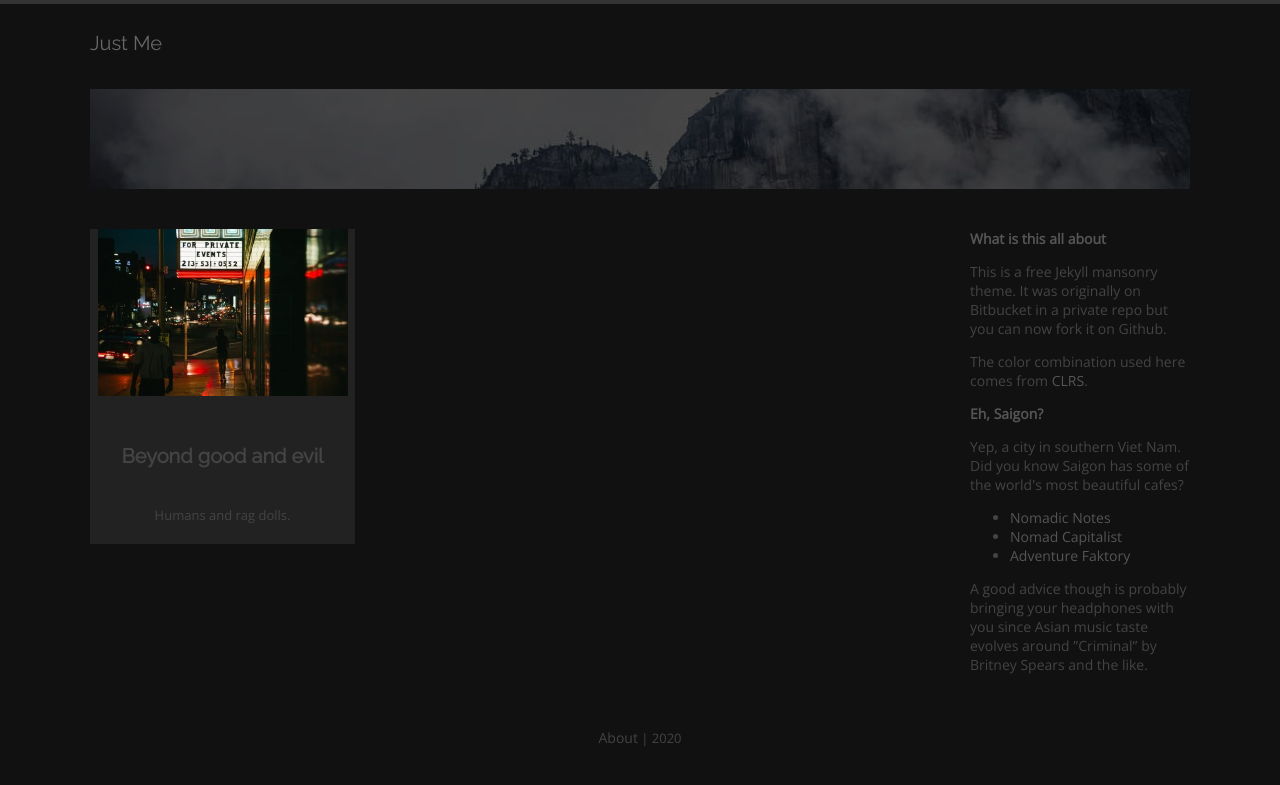
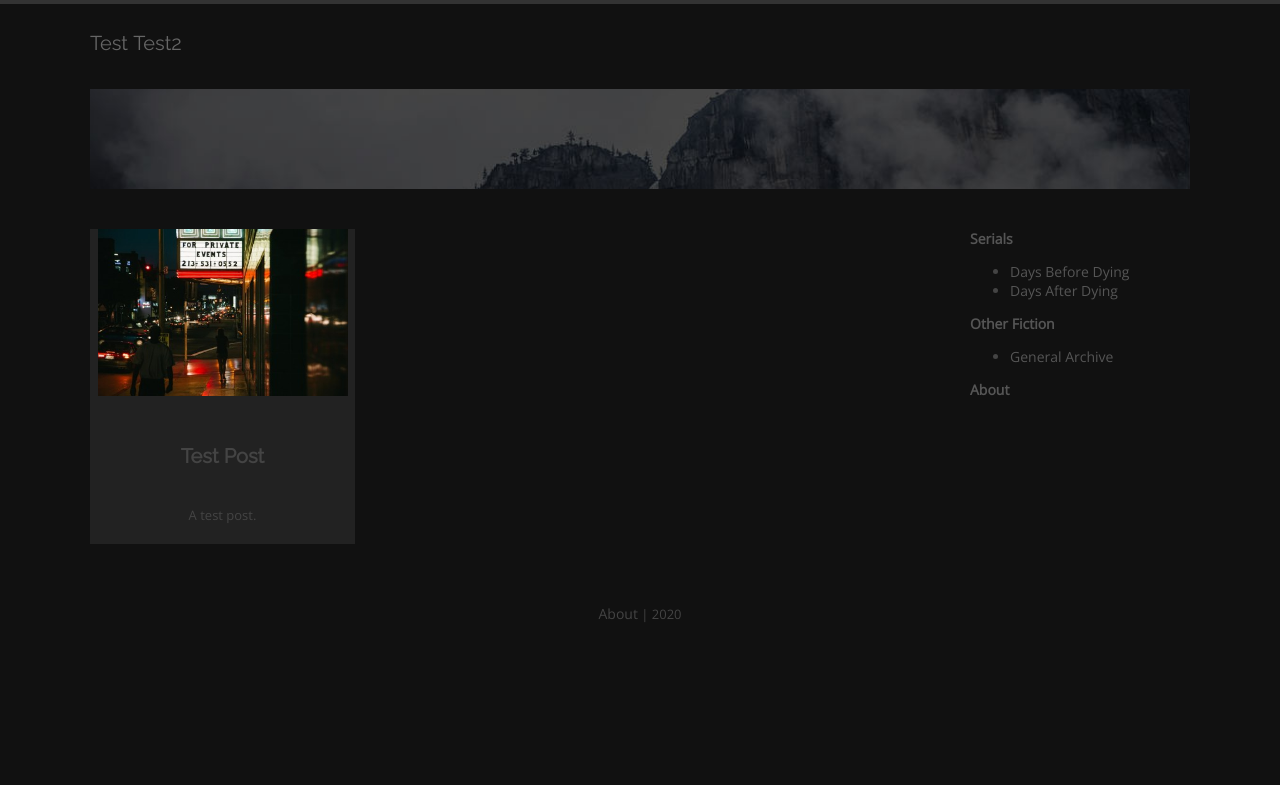
Before and after one commit to Blake-Cash/writing-site, a Jekyll site: the page built from index.html, in a window 1280 px wide. Shown: the top 785 px of the page. Built offline with Jekyll 4.4.1, drawn with Linux system fonts in a browser that asks for light colours; some web fonts are replaced.

Commit message:
Fix sidebar, test post

```diff
--- a/_config.yml
+++ b/_config.yml
@@ -1,8 +1,8 @@
 permalink: /:categories/:title/
 baseurl: /writing-site
 full_name: ""
-first_name: "Just"
-last_name: "Me"
+first_name: "Test"
+last_name: "Test2"
 blog_title: "Ratherinn"
 author_img_name_path: "/images/users/user.jpg"
 disqus_shortname: "example"
--- a/_includes/sidebar.html
+++ b/_includes/sidebar.html
@@ -1,20 +1,14 @@
-<b>What is this all about</b>
+<b>Serials</b>
 <p>
-  This is a free Jekyll mansonry theme. It was originally on Bitbucket in a private repo but you can now fork it on Github.
-</p>
-<p>
-The color combination used here comes from <a href="http://clrs.cc" target="_blank">CLRS</a>.
-</p>
-<b>Eh, Saigon?</b>
-<p>
-Yep, a city in southern Viet Nam. Did you know Saigon has some of the world's most beautiful cafes?
   <ul>
-    <li><a href="http://www.nomadicnotes.com/travel-blog/ho-chi-minh-city-cafes/">Nomadic Notes</a></li>
-    <li><a href="http://nomadcapitalist.com/2016/01/11/best-cafes-in-se-asia-for-high-achieving-nomads/">Nomad Capitalist</a></li>
-    <li><a href="http://www.adventurefaktory.com/vietnam-the-ultimate-saigon-cafes-list/">Adventure Faktory</a></li>
+    <li><a href="https://twitter.com/falco/status/1271501339474849792">Days Before Dying</a></li>
+	<li><a href="https://twitter.com/falco/status/1271501339474849792">Days After Dying</a></li>
   </ul>
 </p>
-
+<b>Other Fiction</b>
 <p>
-  A good advice though is probably bringing your headphones with you since Asian music taste evolves around ”Criminal” by Britney Spears and the like.
+  <ul>
+    <li><a href="https://twitter.com/falco/status/1271501339474849792">General Archive</a></li>
+  </ul>
 </p>
+<b><a href="https://twitter.com/falco/status/1271501339474849792">About</a></b>
--- a/_posts/2015-12-14-post1.md
+++ b/_posts/2015-12-14-post1.md
@@ -1,16 +1,14 @@
 ---
 layout: blog
-title: Beyond good and evil
+title: Test Post
 category: blog
-tags: [human]
-summary: Humans and rag dolls.
+tags: []
+summary: A test post.
 image: /images/blog/post1.jpg
 ---
 
-Lorem ipsum dolor sit amet, consectetur adipisicing elit, sed do eiusmod tempor incididunt ut labore et dolore magna aliqua. Ut enim ad minim veniam, quis nostrud exercitation ullamco laboris nisi ut aliquip ex ea commodo consequat. Duis aute irure dolor in reprehenderit in voluptate velit esse cillum dolore eu fugiat nulla pariatur. Excepteur sint occaecat cupidatat non proident, sunt in culpa qui officia deserunt mollit anim id est laborum.
+This page exists as a template. I'll delete it when a real post is good to put here.
 
-Lorem ipsum dolor sit amet, consectetur adipisicing elit, sed do eiusmod tempor incididunt ut labore et dolore magna aliqua. Ut enim ad minim veniam, quis nostrud exercitation ullamco laboris nisi ut aliquip ex ea commodo consequat. Duis aute irure dolor in reprehenderit in voluptate velit esse cillum dolore eu fugiat nulla pariatur. Excepteur sint occaecat cupidatat non proident, sunt in culpa qui officia deserunt mollit anim id est laborum. Lorem ipsum dolor sit amet, consectetur adipisicing elit, sed do eiusmod tempor incididunt ut labore et dolore magna aliqua. Ut enim ad minim veniam, quis nostrud exercitation ullamco laboris nisi ut aliquip ex ea commodo consequat. Duis aute irure dolor in reprehenderit in voluptate velit esse cillum dolore eu fugiat nulla pariatur. Excepteur sint occaecat cupidatat non proident, sunt in culpa qui officia deserunt mollit anim id est laborum.
+### This is to remind me I can do cool highlighting stuff
 
-### Some foxes jumped over stuff mate
-
-Lorem ipsum dolor sit amet, consectetur adipisicing elit, sed do eiusmod tempor incididunt ut labore et dolore magna aliqua. Ut enim ad minim veniam, quis nostrud exercitation ullamco laboris nisi ut aliquip ex ea commodo consequat. Duis aute irure dolor in reprehenderit in voluptate velit esse cillum dolore eu fugiat nulla pariatur. Excepteur sint occaecat cupidatat non proident, sunt in culpa qui officia deserunt mollit anim id est laborum.
+Call god.
```
